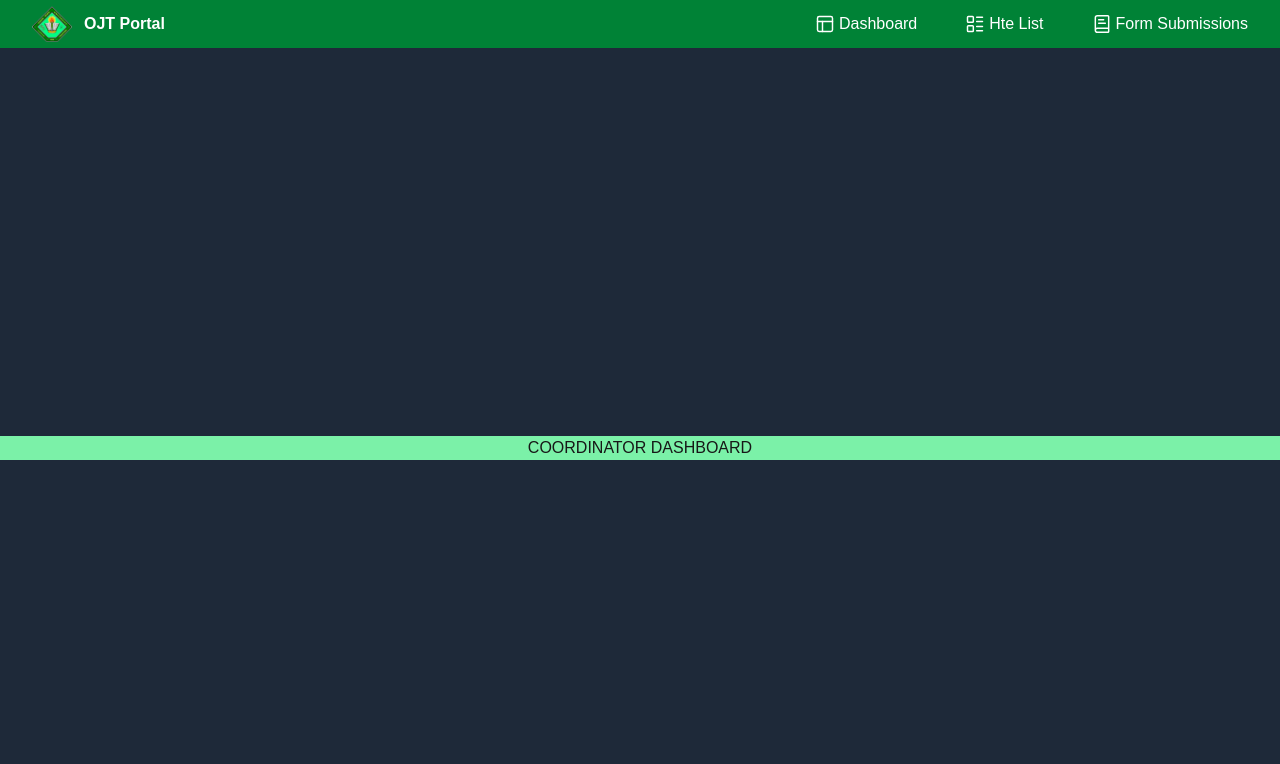
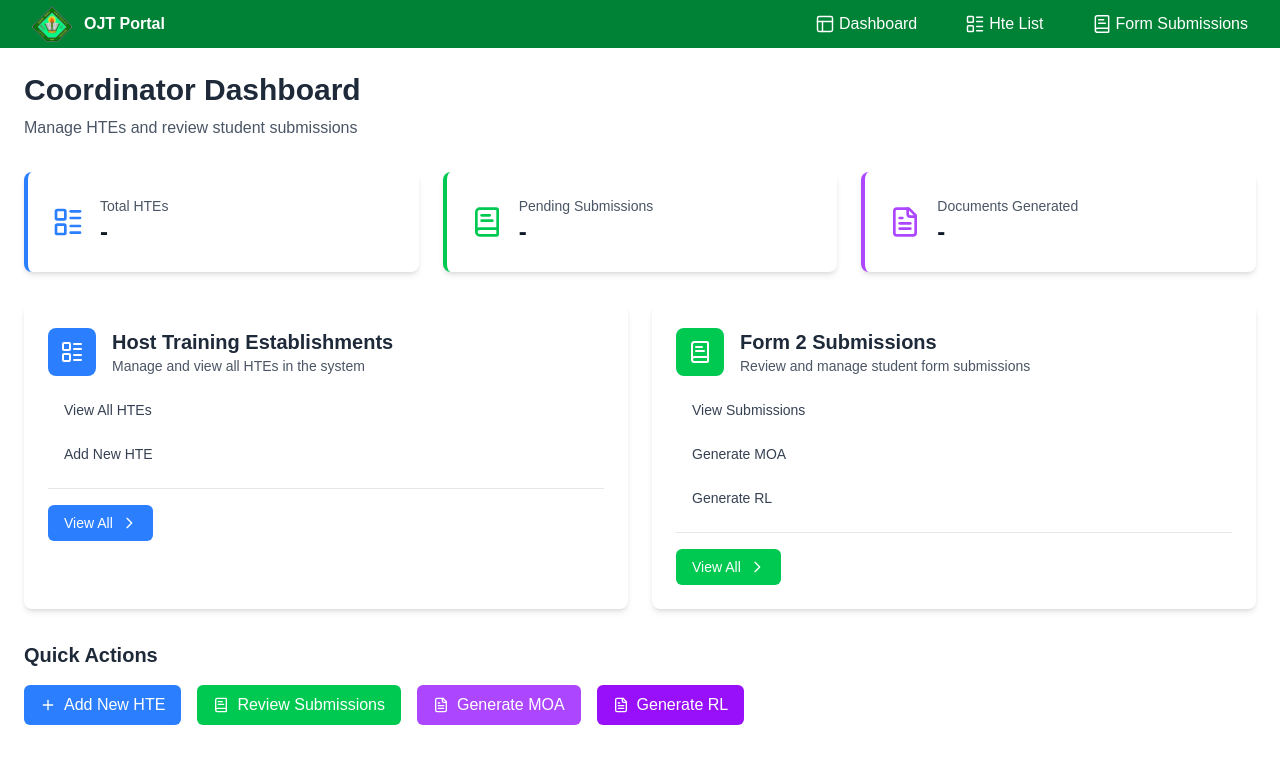
Before and after one commit to adrian-magsino/OJT-System, a Next.js app: page /coordinator in a window 1280 px wide. Shown: the top 764 px of the page. Built offline with nearby package versions, Linux system fonts and the light colour scheme.

Commit message:
updated coordinator dashboard
- added basic coordinator dashboard content
- fixed top padding issue for student and coordinator page

```diff
--- a/src/app/coordinator/layout.jsx
+++ b/src/app/coordinator/layout.jsx
@@ -6,7 +6,7 @@ export default function CoordinatorLayout({ children }){
     <>
       {/*Header Component for OJTCoordinator interface*/}
       <CoordinatorHeader />
-      <main className="pt-header">
+      <main className="pt-12">
         {children}
       </main>
     </>
--- a/src/app/coordinator/page.jsx
+++ b/src/app/coordinator/page.jsx
@@ -1,10 +1,156 @@
-
+import Link from 'next/link';
+import { PanelsTopLeft, LayoutList, BookText, Plus, FileText } from 'lucide-react';
 
 export default function CoordinatorDashboard() {
+  const dashboardCards = [
+    {
+      title: "Host Training Establishments",
+      description: "Manage and view all HTEs in the system",
+      href: "/coordinator/hte",
+      icon: LayoutList,
+      color: "bg-blue-500 hover:bg-blue-600",
+      actions: [
+        { label: "View All HTEs", href: "/coordinator/hte" },
+        { label: "Add New HTE", href: "/coordinator/hte/create" }
+      ]
+    },
+    {
+      title: "Form 2 Submissions",
+      description: "Review and manage student form submissions",
+      href: "/coordinator/form2",
+      icon: BookText,
+      color: "bg-green-500 hover:bg-green-600",
+      actions: [
+        { label: "View Submissions", href: "/coordinator/form2" },
+        { label: "Generate MOA", href: "/coordinator/form2/generate-moa" },
+        { label: "Generate RL", href: "/coordinator/form2/generate-rl" }
+      ]
+    }
+  ];
+
   return (
-    <div className="flex items-center bg-gray-800 justify-center min-h-screen">
-      <div className="bg-green-300 w-full text-center">
-        COORDINATOR DASHBOARD
+    <div className="container mx-auto p-6">
+      {/* Header Section */}
+      <div className="mb-8">
+        <h1 className="text-3xl font-bold text-gray-800 mb-2">Coordinator Dashboard</h1>
+        <p className="text-gray-600">Manage HTEs and review student submissions</p>
+      </div>
+
+      {/* Quick Stats/Overview (placeholder for future) */}
+      <div className="grid grid-cols-1 md:grid-cols-3 gap-6 mb-8">
+        <div className="bg-white rounded-lg shadow-md p-6 border-l-4 border-blue-500">
+          <div className="flex items-center">
+            <LayoutList className="h-8 w-8 text-blue-500" />
+            <div className="ml-4">
+              <p className="text-sm font-medium text-gray-600">Total HTEs</p>
+              <p className="text-2xl font-bold text-gray-900">-</p>
+            </div>
+          </div>
+        </div>
+
+        <div className="bg-white rounded-lg shadow-md p-6 border-l-4 border-green-500">
+          <div className="flex items-center">
+            <BookText className="h-8 w-8 text-green-500" />
+            <div className="ml-4">
+              <p className="text-sm font-medium text-gray-600">Pending Submissions</p>
+              <p className="text-2xl font-bold text-gray-900">-</p>
+            </div>
+          </div>
+        </div>
+
+        <div className="bg-white rounded-lg shadow-md p-6 border-l-4 border-purple-500">
+          <div className="flex items-center">
+            <FileText className="h-8 w-8 text-purple-500" />
+            <div className="ml-4">
+              <p className="text-sm font-medium text-gray-600">Documents Generated</p>
+              <p className="text-2xl font-bold text-gray-900">-</p>
+            </div>
+          </div>
+        </div>
+      </div>
+
+      {/* Main Action Cards */}
+      <div className="grid grid-cols-1 lg:grid-cols-2 gap-6">
+        {dashboardCards.map((card) => {
+          const Icon = card.icon;
+          return (
+            <div key={card.title} className="bg-white rounded-lg shadow-md overflow-hidden">
+              <div className="p-6">
+                <div className="flex items-center mb-4">
+                  <div className={`p-3 rounded-lg ${card.color}`}>
+                    <Icon className="h-6 w-6 text-white" />
+                  </div>
+                  <div className="ml-4">
+                    <h3 className="text-xl font-semibold text-gray-800">{card.title}</h3>
+                    <p className="text-gray-600 text-sm">{card.description}</p>
+                  </div>
+                </div>
+
+                <div className="space-y-2">
+                  {card.actions.map((action) => (
+                    <Link
+                      key={action.label}
+                      href={action.href}
+                      className="block w-full text-left px-4 py-2 text-sm text-gray-700 hover:bg-gray-50 rounded-md transition-colors"
+                    >
+                      {action.label}
+                    </Link>
+                  ))}
+                </div>
+
+                <div className="mt-4 pt-4 border-t border-gray-200">
+                  <Link
+                    href={card.href}
+                    className={`inline-flex items-center px-4 py-2 rounded-md text-white text-sm font-medium transition-colors ${card.color}`}
+                  >
+                    View All
+                    <svg className="ml-2 h-4 w-4" fill="none" stroke="currentColor" viewBox="0 0 24 24">
+                      <path strokeLinecap="round" strokeLinejoin="round" strokeWidth={2} d="M9 5l7 7-7 7" />
+                    </svg>
+                  </Link>
+                </div>
+              </div>
+            </div>
+          );
+        })}
+      </div>
+
+      {/* Quick Actions */}
+      <div className="mt-8">
+        <h2 className="text-xl font-semibold text-gray-800 mb-4">Quick Actions</h2>
+        <div className="flex flex-wrap gap-4">
+          <Link
+            href="/coordinator/hte/create"
+            className="inline-flex items-center px-4 py-2 bg-blue-500 text-white rounded-md hover:bg-blue-600 transition-colors"
+          >
+            <Plus className="h-4 w-4 mr-2" />
+            Add New HTE
+          </Link>
+
+          <Link
+            href="/coordinator/form2"
+            className="inline-flex items-center px-4 py-2 bg-green-500 text-white rounded-md hover:bg-green-600 transition-colors"
+          >
+            <BookText className="h-4 w-4 mr-2" />
+            Review Submissions
+          </Link>
+
+          <Link
+            href="/coordinator/form2/generate-moa"
+            className="inline-flex items-center px-4 py-2 bg-purple-500 text-white rounded-md hover:bg-purple-600 transition-colors"
+          >
+            <FileText className="h-4 w-4 mr-2" />
+            Generate MOA
+          </Link>
+
+          <Link
+            href="/coordinator/form2/generate-rl"
+            className="inline-flex items-center px-4 py-2 bg-purple-600 text-white rounded-md hover:bg-purple-700 transition-colors"
+          >
+            <FileText className="h-4 w-4 mr-2" />
+            Generate RL
+          </Link>
+        </div>
       </div>
     </div>
   );
--- a/src/app/student/layout.jsx
+++ b/src/app/student/layout.jsx
@@ -9,7 +9,7 @@ export default function StudentLayout({ children }){
     <SidebarProvider>
       <div>
         <StudentHeaderWrapper />
-        <div className="pt-header">
+        <div className="pt-12">
           <Sidebar />
           <SidebarLayout>
             {children}
```
